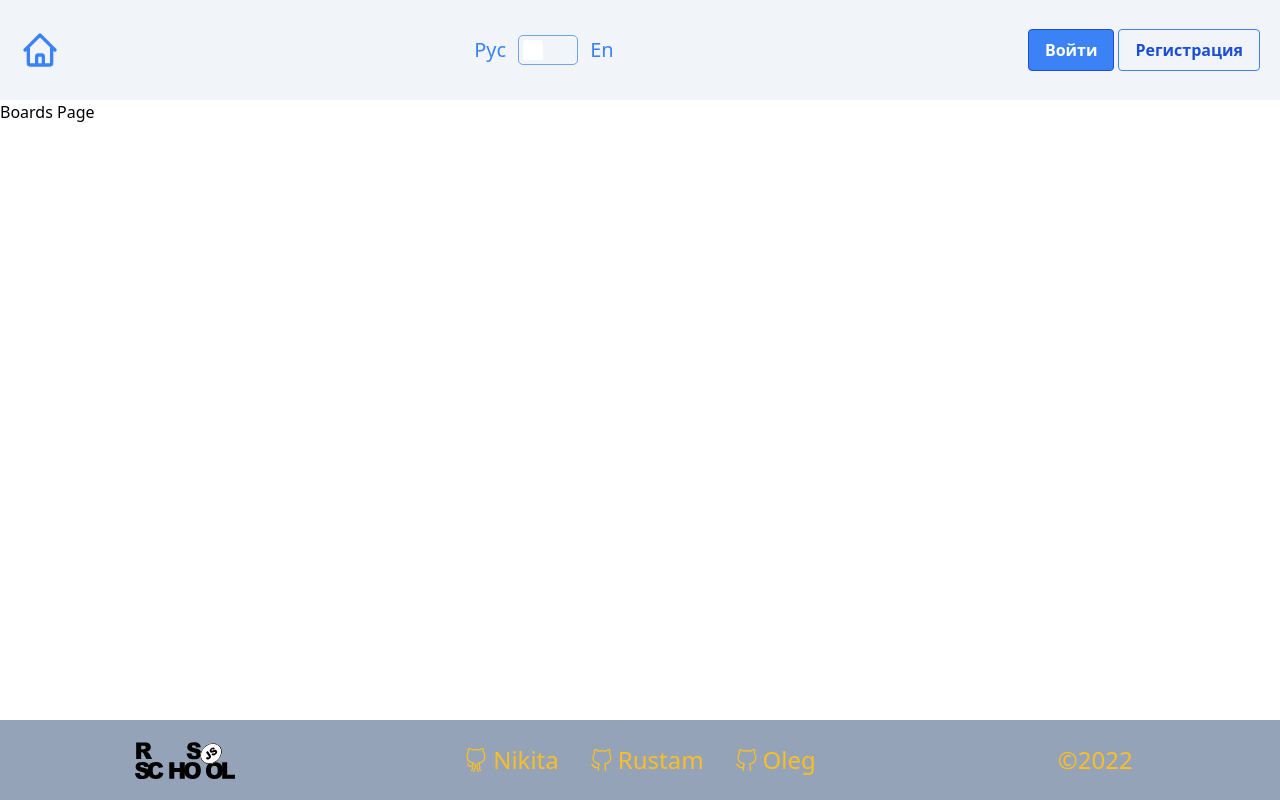
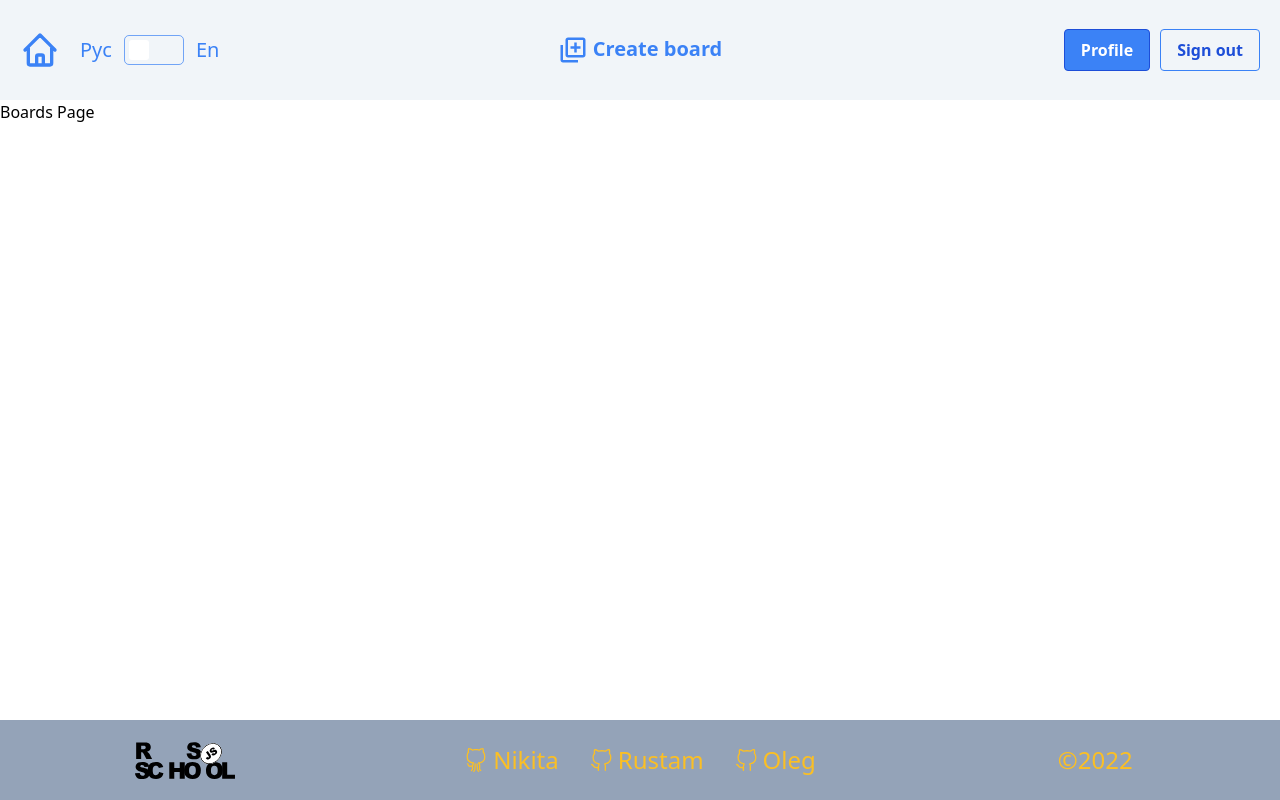
Before and after one commit to lg0leg/project-management-app, a React (Create React App) app: page / in a window 1280 px wide. Built offline with nearby package versions, Linux system fonts and the light colour scheme.

Commit message:
feat: add adaptive for header

```diff
--- a/src/components/Header.tsx
+++ b/src/components/Header.tsx
@@ -2,28 +2,103 @@ import React, { useState } from 'react';
 import Switcher from './switcher/switcher';
 import { HiOutlineHome } from 'react-icons/hi';
 import { NavLink } from 'react-router-dom';
+import { RoutesPath } from 'constants/routes';
+import { BiAddToQueue } from 'react-icons/bi';
 
 export default function Header() {
-  const [isAuth, setIsAuth] = useState(false);
+  // const [isAuth, setIsAuth] = useState(false);
+  const [isAuth, setIsAuth] = useState(true);
+  const [lang, setLang] = useState('en');
 
   return (
-    <header className="sticky top-0 z-50 flex h-[100px] w-full items-center justify-between bg-slate-100 px-[20px]">
-      <NavLink to="/welcome">
+    // <header className="sticky top-0 z-50 flex h-[100px] w-full items-center justify-between bg-slate-100 px-[20px]">
+    <header className="sticky top-0 z-50 grid h-[100px] w-full grid-cols-[1fr] items-center  bg-slate-100 px-[20px] sm:grid-cols-[1fr_1fr_1fr]">
+      <div className="flex gap-[20px] ">
+        {isAuth == true ? (
+          <NavLink to={RoutesPath.WELCOME}>
             <HiOutlineHome size={40} color="rgb(59, 130, 246, 1)" />
           </NavLink>
+        ) : null}
         <div className="flex items-center gap-3 text-xl">
           <span className="text-blue-500">Рус</span>
           <Switcher />
           <span className="text-blue-500">En</span>
         </div>
-      <div className="flex gap-1">
-        <button className="rounded border border-blue-700 bg-blue-500 py-2 px-4 font-bold text-white hover:bg-blue-700">
-          Войти
-        </button>
-        <button className="rounded border border-blue-500 bg-transparent py-2 px-4 font-semibold text-blue-700 hover:border-transparent hover:bg-blue-500 hover:text-white">
-          Регистрация
+      </div>
+
+      {isAuth == true ? (
+        <div className="hidden items-center justify-center sm:flex ">
+          <button
+            className="flex  gap-[5px]  rounded py-2 px-4 font-semibold  text-blue-500 hover:bg-blue-100"
+            // onClick={() => {
+            //   openCreateBoardmodal()
+            //   console.log('новая доска');
+            // }}
+          >
+            <BiAddToQueue size={30} color="rgb(59, 130, 246, 1)" />
+            <p className="text-xl text-blue-500">
+              {lang == 'en' ? 'Create board' : 'Добавить доску'}
+            </p>
           </button>
         </div>
+      ) : (
+        <div></div>
+      )}
+
+      {isAuth ? <SignOut lang={lang} /> : <SignInSignUp lang={lang} />}
     </header>
   );
 }
+
+function SignInSignUp(props: { lang: string }) {
+  return (
+    <div className="flex justify-end gap-[10px]">
+      <NavLink to={RoutesPath.SIGN_IN}>
+        <button className="rounded border border-blue-700 bg-blue-500 py-2 px-4 font-bold text-white hover:bg-blue-700">
+          {props.lang == 'en' ? 'Sign in' : 'Войти'}
+        </button>
+      </NavLink>
+
+      <NavLink to={RoutesPath.SIGN_UP}>
+        <button className="rounded border border-blue-500 bg-transparent py-2 px-4 font-semibold text-blue-700 hover:border-transparent hover:bg-blue-500 hover:text-white">
+          {props.lang == 'en' ? 'Sign up' : 'Регистрация'}
+        </button>
+      </NavLink>
+    </div>
+  );
+}
+
+function SignOut(props: { lang: string }) {
+  return (
+    <div className="flex justify-end gap-[10px]">
+      <div className="flex items-center pr-[26px] sm:hidden">
+        <button
+          className="flex  rounded  py-1 px-1 font-semibold text-blue-500  hover:bg-blue-100"
+          // onClick={() => {
+          //   openCreateBoardmodal()
+          //   console.log('новая доска');
+          // }}
+        >
+          <BiAddToQueue size={30} color="rgb(59, 130, 246, 1)" />
+          {/* <p className="text-sm text-blue-500">{props.lang == 'en' ? 'Add ' : 'Добавить'}</p> */}
+        </button>
+      </div>
+
+      <NavLink to={RoutesPath.PROFILE}>
+        <button className="rounded border border-blue-700 bg-blue-500 py-2 px-4 font-bold text-white hover:bg-blue-700">
+          {props.lang == 'en' ? 'Profile' : 'Профиль'}
+        </button>
+      </NavLink>
+
+      <button
+        className="rounded border border-blue-500 bg-transparent py-2 px-4 font-semibold text-blue-700 hover:border-transparent hover:bg-blue-500 hover:text-white"
+        // onClick={() => {
+        //   dispath(`SignOut`);
+        //   console.log('вышел');
+        // }}
+      >
+        {props.lang == 'en' ? 'Sign out' : 'Выйти'}
+      </button>
+    </div>
+  );
+}
```
Lines whose indentation alone changed are shown as unchanged.
